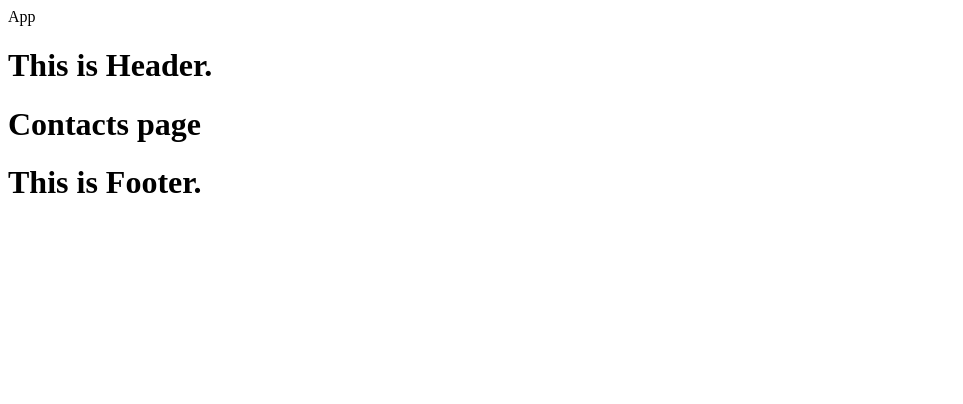
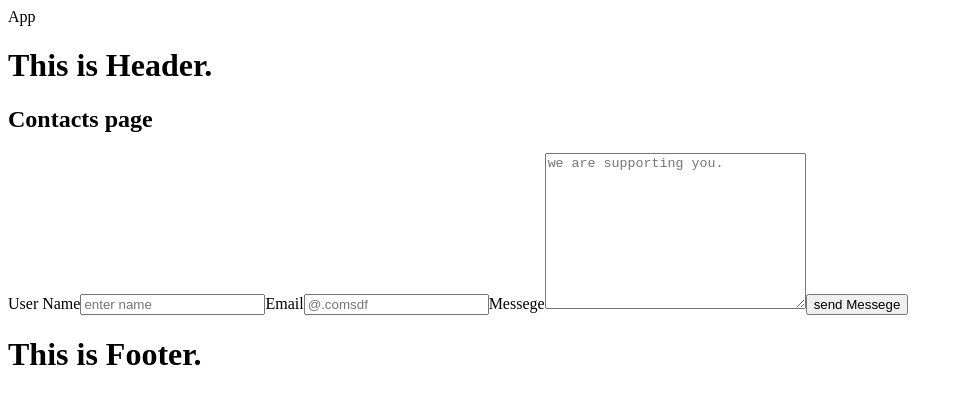
Before and after one commit to Amit-2002/react-practices, a React (Vite) app: page /contacts in a window 1280 px wide. Shown: the top 404 px of the page, without its empty margins (0-963 px from the left). Built offline with nearby package versions, Linux system fonts and the light colour scheme.

Commit message:
form handling, nested routing

```diff
--- a/src/App.jsx
+++ b/src/App.jsx
@@ -512,8 +512,10 @@ import AppLayout from './layout Components/AppLayout';
 import Home from "./pages/Home";
 import About from "./pages/About";
 import Movie from './pages/Movie';
-import Contacts from './pages/Contacts';
+import Contacts, { contactData } from './pages/Contacts';
 import GetMovieData from './api/GetMovieData';
+import MovieDetails from './pages/MovieDetails';
+import { getMovieDetails } from './api/GetMovieDetails';
 
 
 function App() {
@@ -536,8 +538,14 @@ function App() {
                     loader: GetMovieData
                 },
                 {
+                    path: '/movie/:movieID',
+                    element: <MovieDetails />,
+                    loader: getMovieDetails
+                },
+                {
                     path: '/contacts',
-                    element: <Contacts />
+                    element: <Contacts />,
+                    action: contactData
                 }
             ]
         }
--- /dev/null
+++ b/src/api/GetMovieDetails.jsx
@@ -0,0 +1,14 @@
+import React from 'react'
+
+export async function getMovieDetails({params}) {
+    console.log(params);
+    const id = params.movieID;
+    try{
+        const response = await fetch(`https://www.omdbapi.com/?i=${id}&apikey=eda0d274`);
+        const data = await response.json();
+        return data;
+      }
+      catch(err){
+        console.log(err);
+      }
+}
--- a/src/pages/Card.jsx
+++ b/src/pages/Card.jsx
@@ -1,3 +1,4 @@
+import { NavLink } from "react-router-dom";
 
 function Card({currMovie}) {
     const {Poster, imdbID} = currMovie;
@@ -5,7 +6,9 @@ function Card({currMovie}) {
     <>
         <div>Card component</div>
         <img src={Poster} alt="image" />
-        <button>{imdbID}</button>
+        <NavLink to={`/movie/${imdbID}`}>
+          <button>watch now</button>
+        </NavLink>
     </>
 
   )
--- a/src/pages/Contacts.jsx
+++ b/src/pages/Contacts.jsx
@@ -1,6 +1,53 @@
+// import { useLoaderData } from "react-router-dom";
+
+import { Form } from "react-router-dom";
+
+export const contactData = async ({request}) => {
+    try{
+        const response = await request.formData();
+        const data = Object.fromEntries(response);
+        console.log(data);
+
+    }
+    catch(err){
+        console.log(err);
+    }
+}
+
+
+
+
 const Contacts = () => {
+    // const movieData = useLoaderData();
+    // console.log(movieData);
+
     return(
-        <h1>Contacts page</h1>
+        <section>
+            <h1>Contacts page</h1>
+            <Form method="POST" action="/contacts">
+                <label htmlFor="username">User Name</label>
+                <input type="text"
+                name="username"
+                placeholder="enter name"
+                id="username"
+                />
+
+                <label htmlFor="email">Email</label>
+                <input type="email"
+                name="email"
+                id="email"
+                placeholder="@.comsdf"
+                />
+
+                <label htmlFor="msg">Messege</label>
+                <textarea name="msg" id="msg"
+                cols='30' rows='10' placeholder="we are supporting you."
+                ></textarea>
+
+                <button>send Messege</button>
+
+            </Form>
+        </section>
     )
 }
 export default Contacts;
--- /dev/null
+++ b/src/pages/MovieDetails.jsx
@@ -0,0 +1,19 @@
+import React from 'react'
+import { useLoaderData } from 'react-router-dom'
+
+function MovieDetails() {
+    const movieData = useLoaderData();
+    console.log(movieData);
+
+    const {Poster, Title} = movieData;
+
+  return (
+    <>
+        <h1>Movie Details</h1>
+        <img src={Poster} alt="kasldfj" /> <br />
+        <h3>{Title}</h3>
+    </>
+  )
+}
+
+export default MovieDetails
```
